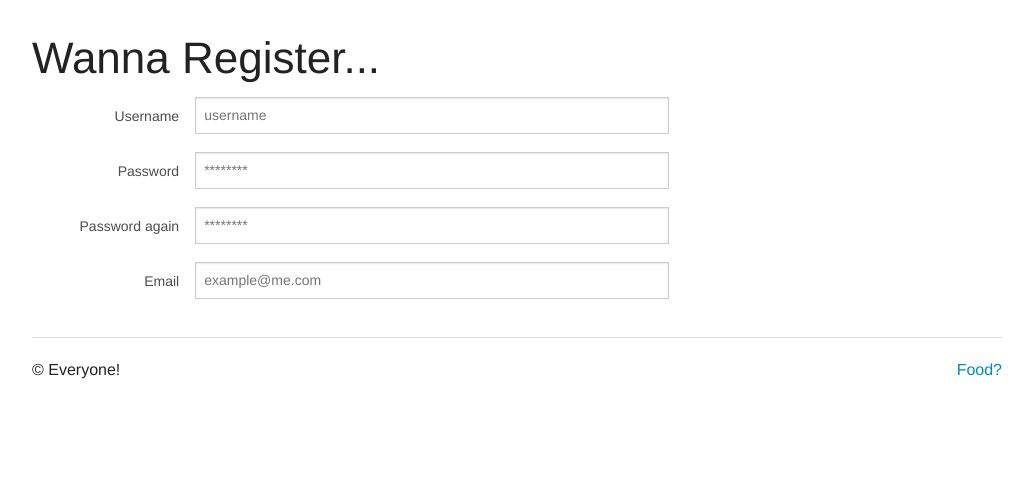
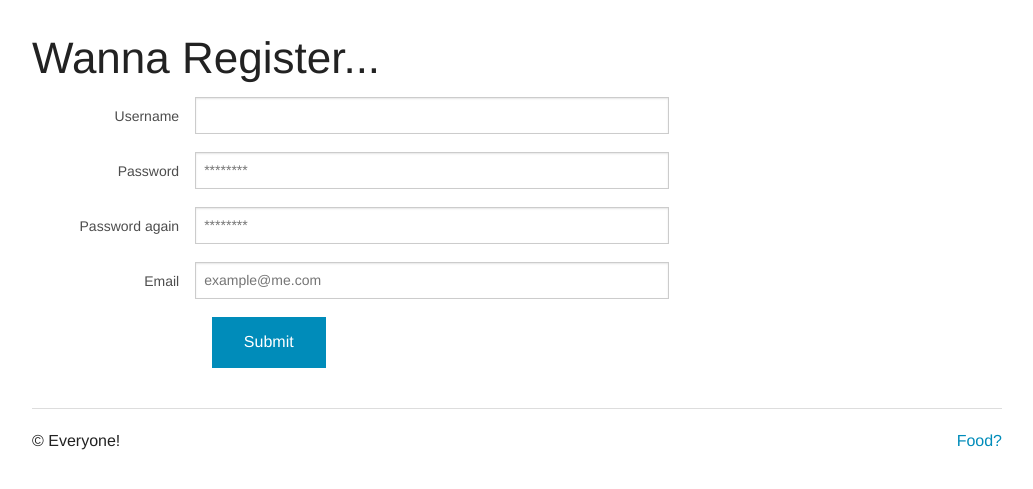
Before and after one commit to isaac-jordan/GrubGrabber, a Django app: page /register in a window 1280 px wide. Shown: the part 45-534 px from the top of the page, without its empty margins (123-1156 px from the left). Run offline with Django 3.2, Linux system fonts and the light colour scheme; some libraries are stand-ins or nearby versions.

Commit message:
Updated register HTML

```diff
--- a/grubgrabber/templates/register.html
+++ b/grubgrabber/templates/register.html
@@ -7,7 +7,7 @@
 <div class="row">
     <div class="large-12 columns">
         <h1>Wanna Register...</h1>
-        <form>
+        <form data-abide>
             <div class="row">
                 <div class="small-8 columns">
 
@@ -16,7 +16,8 @@
                             <label for="right-label" class="right inline">Username</label>
                         </div>
                         <div class="small-9 columns">
-                            <input type="text" id="right-label" placeholder="username">
+                            <input type="text" required >
+							<small class="error">Please enter a valid username!</small>
                         </div>
                     </div>
 
@@ -25,7 +26,8 @@
                             <label for="right-label" class="right inline">Password</label>
                         </div>
                         <div class="small-9 columns">
-                            <input type="text" id="right-label" placeholder="********">
+                            <input type="password" id="password" placeholder="********" required>
+							<small class="error">A Password is required.</small>
                         </div>
                     </div>
 
@@ -34,7 +36,8 @@
                             <label for="right-label" class="right inline">Password again</label>
                         </div>
                         <div class="small-9 columns">
-                            <input type="text" id="right-label" placeholder="********">
+                            <input type="password" id="password-again" placeholder="********" required>
+							<small class="error">A Password is required.</small>
                         </div>
                     </div>
 
@@ -43,10 +46,17 @@
                             <label for="right-label" class="right inline">Email</label>
                         </div>
                         <div class="small-9 columns">
-                            <input type="text" id="right-label" placeholder="example@me.com">
+                            <input type="email" id="right-label" placeholder="example@me.com" required>
+							<small class="error">A valid email address is required.</small>
                         </div>
                     </div>
-
+					<div class ="row">
+						<div class="small-9 columns">
+							<center>
+							<button type="submit">Submit</button>
+							</center>
+						</div>
+					</div>
                 </div>
             </div>
         </form>
```
